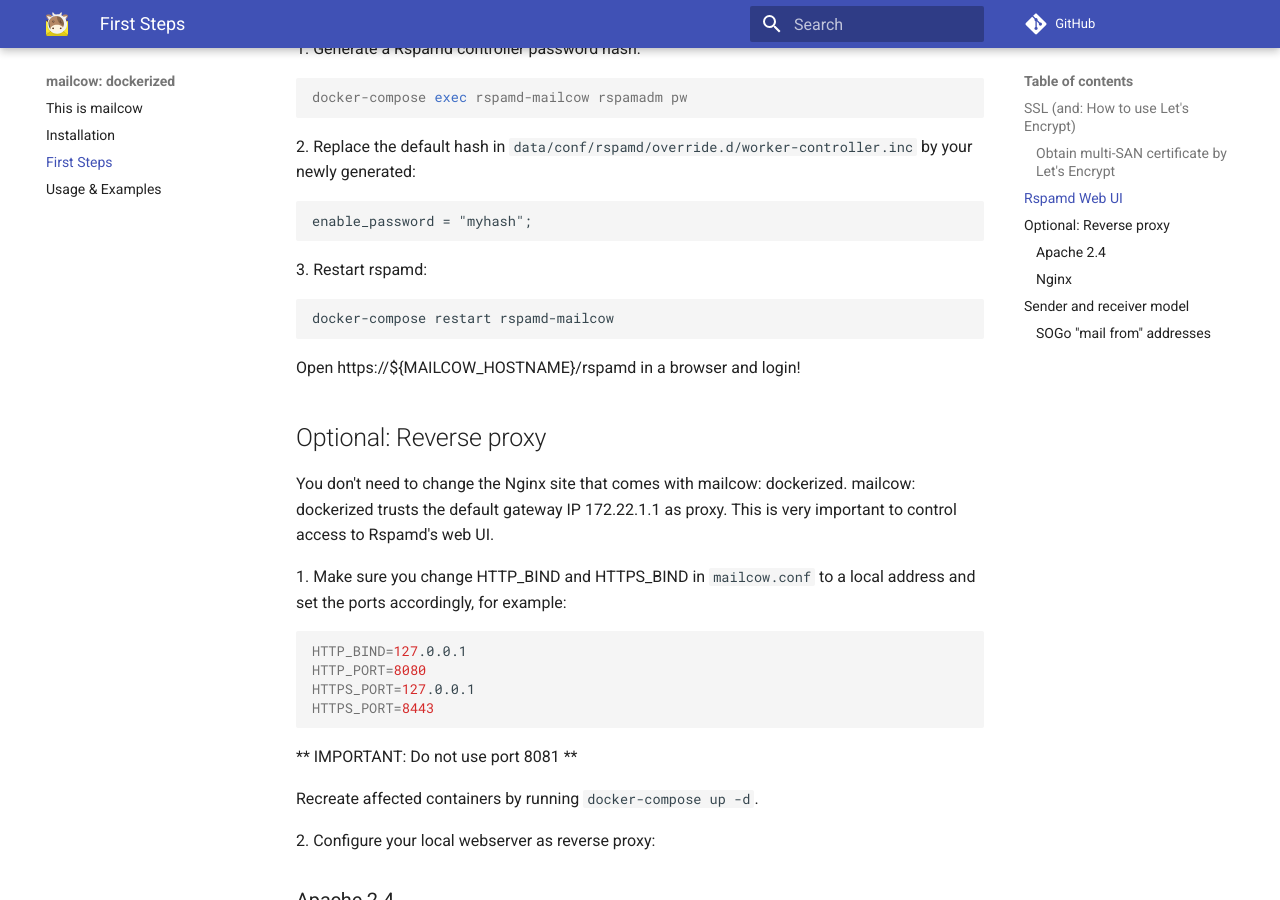
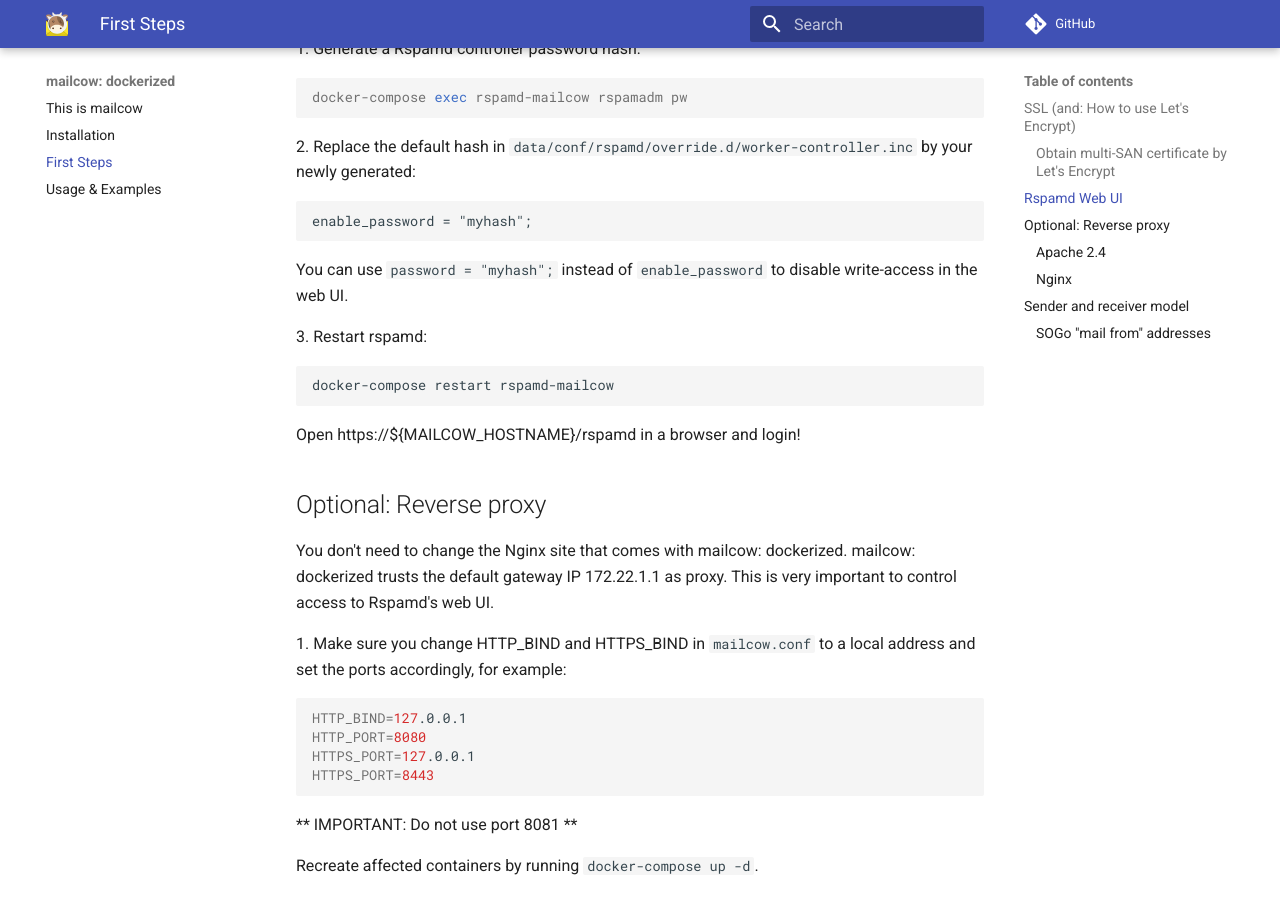
Before and after one commit to Imtiajrex/mailcow-dockerized, an MkDocs documentation site: the page built from docs/first_steps.md, in a window 1280 px wide and 900 px high, scrolled down 1467 px. Built offline with MkDocs 1.6.1 and Material for MkDocs 9.7.7, drawn with Linux system fonts in a browser that asks for light colours; comment, search, counter and statistics services are not loaded; old or Windows-style settings are respelled for this version of MkDocs.

Commit message:
Add hint for password vs enable_password in Rspamd

````diff
--- a/docs/first_steps.md
+++ b/docs/first_steps.md
@@ -63,6 +63,8 @@ docker-compose exec rspamd-mailcow rspamadm pw
 ```
 enable_password = "myhash";
 ```
+
+You can use `password = "myhash";` instead of `enable_password` to disable write-access in the web UI.
 
 3\. Restart rspamd:
 ```
````
